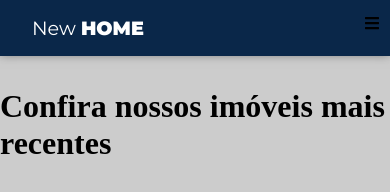
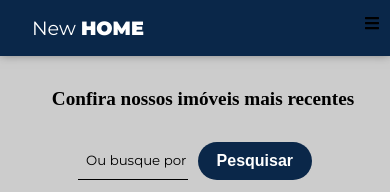
Before and after one commit to PedroFaria14/New_Home, a React (Vite) app: page / in a window 390 px wide. Shown: the top 192 px of the page. Built offline with nearby package versions, Linux system fonts and the light colour scheme; no server answers; the database is empty.

Commit message:
Update Home.module.css

```diff
--- a/src/pages/Home/Home.module.css
+++ b/src/pages/Home/Home.module.css
@@ -48,17 +48,23 @@
 
 .post-list img {
     max-width: 600px;
-    min-width: 300;
+    min-width: 300px;
     max-height: 700px;
 }
 @media (max-width: 768px) {
     .post-list img {
-        width: 100px;
+        width: 50px;
         height:auto;
-        min-width: 250px;
+        min-width: 200px;
 
     }
 
 
+    .home h1 {
+        margin-left:1rem ;
+        font-size: 1.2rem;
+      }
+
+
 
 }
```
